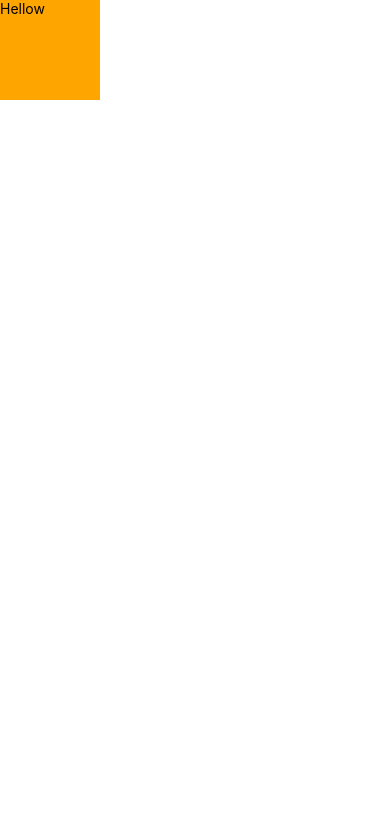
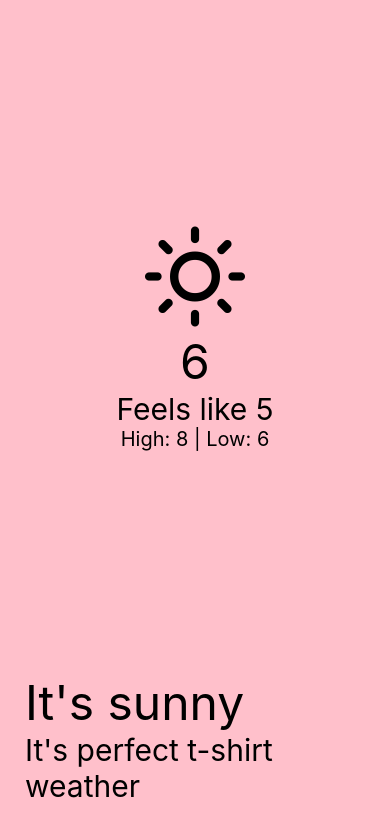
Before and after one commit to andresernajoto/learning-react, a React Native app: screen / in a window 390 px wide. Shown: the top 836 px of the page. Built offline with nearby package versions, Linux system fonts and the light colour scheme.

Commit message:
first steps
Adding styles and a little of content

```diff
--- a/App.js
+++ b/App.js
@@ -1,21 +1,70 @@
-import { StatusBar } from 'expo-status-bar';
-import { StyleSheet, Text, View } from 'react-native';
+import React from 'react'
+import { View, Text, SafeAreaView, StyleSheet, Platform, StatusBar } from 'react-native'
 
-export default function App() {
-  const message = 'Hellow';
+import { Feather } from '@expo/vector-icons'
 
+const App = () => {
   return (
-    <View style={{ height: 100, width: 100, backgroundColor: 'orange' }}>
-      <Text>{ message }</Text>
-    </View>
-  );
+    <SafeAreaView style={styles.wrapper}>
+      <View style={styles.container}>
+        <Feather name="sun" size={100} color="black" />
+
+        <Text style={styles.temp}>6</Text>
+        <Text style={styles.feels}>Feels like 5</Text>
+
+        <View style={styles.highLowWrapper}>
+          <Text style={styles.highLow}>High: 8</Text>
+          <Text style={styles.highLow}> | Low: 6</Text>
+        </View>
+      </View>
+
+      <View style={styles.bodyWrapper}>
+        <Text style={styles.description}>It's sunny</Text>
+        <Text style={styles.message}>It's perfect t-shirt weather</Text>
+      </View>
+
+    </SafeAreaView>
+  )
 }
 
 const styles = StyleSheet.create({
+  wrapper: {
+    flex: 1,
+    backgroundColor: 'pink'
+  },
   container: {
     flex: 1,
-    backgroundColor: '#fff',
     alignItems: 'center',
     justifyContent: 'center',
+    paddingTop: Platform.OS === 'android' ? StatusBar.currentHeight : 0
   },
-});
+  temp: {
+    color: 'black',
+    fontSize: 48
+  },
+  feels: {
+    color: 'black',
+    fontSize: 30
+  },
+  highLow: {
+    color: 'black',
+    fontSize: 20
+  },
+  highLowWrapper: {
+    flexDirection: 'row'
+  },
+  bodyWrapper: {
+    justifyContent: 'flex-end',
+    alignItems: 'flex-start',
+    paddingLeft: 25,
+    marginBottom: 40
+  },
+  description: {
+    fontSize: 48
+  },
+  message: {
+    fontSize: 30
+  }
+})
+
+export default App
```
